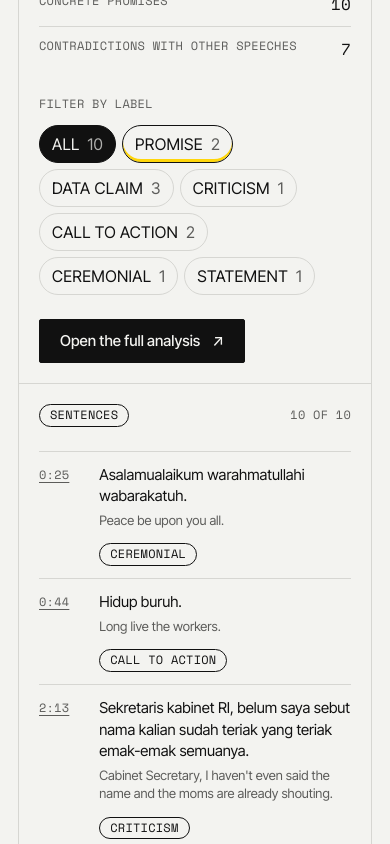
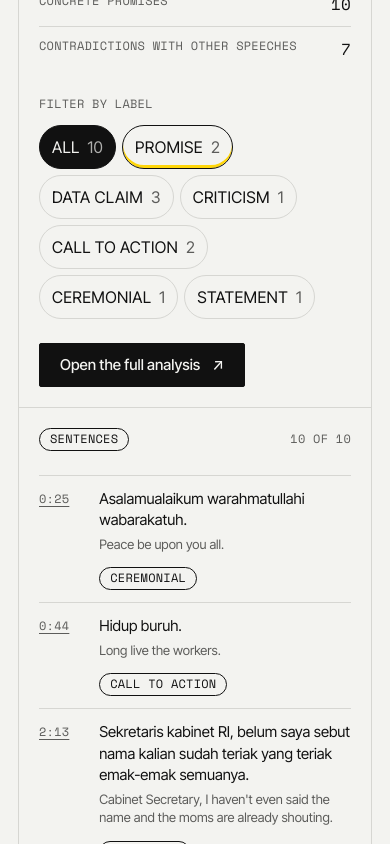
Before and after one commit to RamsNotes31/peka-ai, a React (Vite) app: page / in a window 390 px wide. Shown: the part 7780-8624 px from the top of the page. Built offline with nearby package versions, Linux system fonts and the light colour scheme.

Commit message:
fix: 44px tap targets for label chips and timestamps on phones

```diff
--- a/src/index.css
+++ b/src/index.css
@@ -380,6 +380,8 @@ a { color: inherit; }
   .feed-list .txt { white-space: normal; }
   .sentences li { grid-template-columns: 5ch 1fr; }
   .sentences .pill { grid-column: 2; justify-self: start; }
+  .chip { min-height: 44px; }
+  .stamp { padding: 12px 0; margin: -10px 0; display: inline-block; }
   .section { padding: 56px var(--gutter); }
   .product { grid-template-columns: 1fr; gap: 10px; }
   .product-meta { grid-column: 1; }
```
